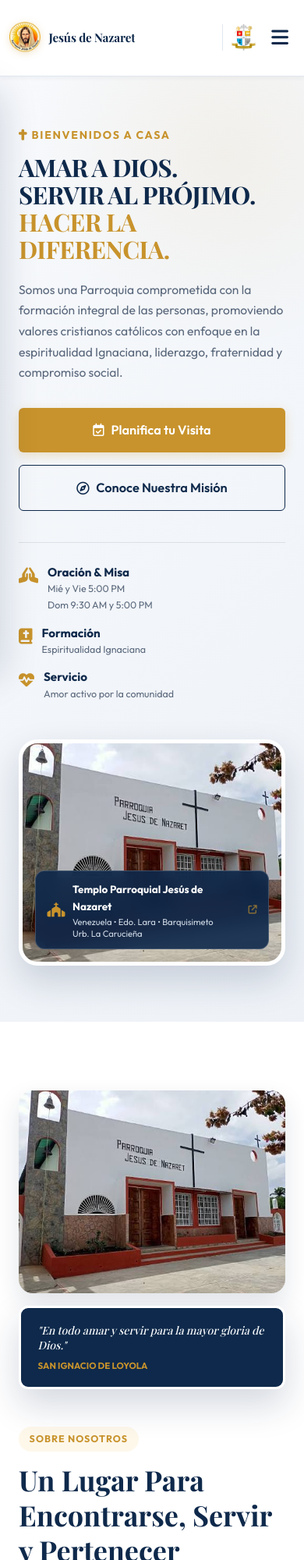
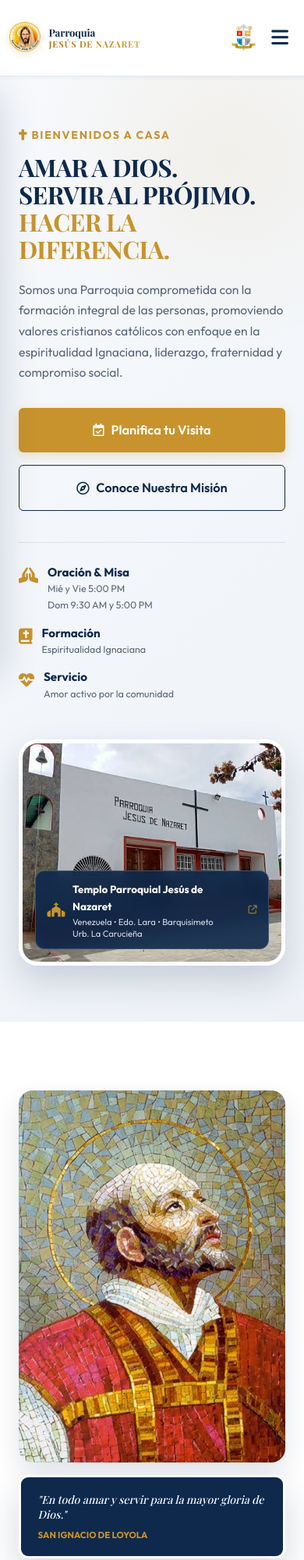
Before and after one commit to mineryisus/parroquiajnbqto, a plain HTML site: page index.html in a window 390 px wide. Shown: the top 2000 px of the page at 78% size. Drawn offline with nearby package versions, Linux system fonts and the light colour scheme; a web font is replaced by a local one.

Commit message:
Add files via upload

```diff
--- a/css/styles.css
+++ b/css/styles.css
@@ -183,20 +183,65 @@ button, input, textarea, select {
 
 .brand-title {
   font-family: var(--font-heading);
-  font-size: 1.18rem;
-  font-weight: 700;
-  color: var(--color-primary);
-  line-height: 1.15;
+  font-size: 1.05rem;
+  font-weight: 700;
+  color: var(--color-primary);
+  line-height: 1.14;
   letter-spacing: -0.01em;
-}
-
-.brand-subtitle {
-  font-size: 0.72rem;
-  font-weight: 600;
+  display: flex;
+  flex-direction: column;
+}
+
+/* Segunda línea: nombre en dorado, mayúsculas y con un brillo muy sutil */
+.brand-acento {
+  display: block;
+  font-family: var(--font-heading);
+  font-size: 0.86em;
+  letter-spacing: 0.07em;
+  text-transform: uppercase;
   color: var(--color-secondary);
-  text-transform: uppercase;
-  letter-spacing: 0.08em;
-  margin-top: 2px;
+}
+
+/* El brillo se aplica solo si el navegador permite recortar el fondo al texto */
+@supports ((background-clip: text) or (-webkit-background-clip: text)) {
+  .brand-acento {
+    background-image: linear-gradient(
+      100deg,
+      #ab741d 0%,
+      #c8932c 32%,
+      #e2b961 47%,
+      #f8e7b9 50%,
+      #e2b961 53%,
+      #c8932c 68%,
+      #ab741d 100%
+    );
+    background-size: 300% 100%;
+    background-position: 100% 0;
+    -webkit-background-clip: text;
+    background-clip: text;
+    -webkit-text-fill-color: transparent;
+    animation: brand-brillo 9s ease-in-out infinite;
+  }
+}
+
+@keyframes brand-brillo {
+  0%,
+  45% {
+    background-position: 100% 0;
+  }
+  85%,
+  100% {
+    background-position: 0% 0;
+  }
+}
+
+@media (prefers-reduced-motion: reduce) {
+  .brand-acento {
+    animation: none !important;
+    background-image: none;
+    -webkit-text-fill-color: currentColor;
+    color: var(--color-secondary);
+  }
 }
 
 /* Navegación Central */
@@ -253,8 +298,6 @@ button, input, textarea, select {
   display: flex;
   align-items: center;
   gap: 0.65rem;
-  padding-left: 1rem;
-  border-left: 1px solid var(--color-border);
   text-decoration: none;
 }
 
@@ -652,6 +695,12 @@ button, input, textarea, select {
   height: 400px;
   object-fit: cover;
   display: block;
+}
+
+/* Mosaico de San Ignacio: se muestra completo, sin recorte */
+.about-main-img-box img.about-img-portrait {
+  height: auto;
+  object-fit: contain;
 }
 
 .about-floating-card {
@@ -1941,6 +1990,19 @@ textarea.form-control {
     gap: 3rem;
   }
 
+  /* En una sola columna la imagen se limita en alto para no ocupar toda la pantalla */
+  .about-preview-media {
+    width: 100%;
+    max-width: 620px;
+    margin-inline: auto;
+  }
+
+  .about-main-img-box img.about-img-portrait {
+    height: 460px;
+    object-fit: cover;
+    object-position: center 20%;
+  }
+
   .events-giving-grid {
     grid-template-columns: 1fr;
     gap: 3rem;
@@ -1954,6 +2016,24 @@ textarea.form-control {
   .footer-grid {
     grid-template-columns: 1fr 1fr;
     gap: 2.5rem;
+  }
+
+  /* El nombre completo de la parroquia requiere más espacio en la cabecera */
+  .brand-title {
+    font-size: 1rem;
+  }
+
+  .nav-menu {
+    gap: 1.15rem;
+  }
+
+  .nav-link {
+    font-size: 0.92rem;
+  }
+
+  .header-brand-arquidiocesis .btn,
+  .header-brand-arquidiocesis .d-none-mobile {
+    display: none !important;
   }
 }
 
@@ -1990,10 +2070,11 @@ textarea.form-control {
   }
 
   .brand-title {
-    font-size: 1.05rem;
-    white-space: nowrap;
-    overflow: hidden;
-    text-overflow: ellipsis;
+    font-size: 1rem;
+    white-space: normal;
+    overflow: visible;
+    text-overflow: clip;
+    line-height: 1.15;
   }
 
   .header-brand-arquidiocesis {
@@ -2001,8 +2082,8 @@ textarea.form-control {
   }
 
   .arquidiocesis-seal {
-    padding-left: 0.65rem;
-    border-left: 1px solid var(--color-border);
+    padding-left: 0;
+    border-left: 0;
   }
 
   .arquidiocesis-seal .arquidiocesis-info {
@@ -2141,12 +2222,9 @@ textarea.form-control {
     padding-right: 0.75rem;
   }
 
-  .brand-text-block .brand-subtitle {
-    display: none;
-  }
-
   .brand-title {
-    font-size: 0.95rem;
+    font-size: 0.82rem;
+    line-height: 1.2;
   }
 
   .header-brand-parroquia .brand-logo-img {
@@ -2618,3 +2696,21 @@ a.group-join-value {
     line-height: 1.35;
   }
 }
+
+/* Mosaico de San Ignacio en móviles: proporción natural de la obra */
+@media (max-width: 580px) {
+  .about-main-img-box img.about-img-portrait {
+    height: auto;
+  }
+}
+
+/* Cabecera en pantallas muy estrechas: el nombre completo debe caber en una línea */
+@media (max-width: 360px) {
+  .brand-title {
+    font-size: 0.76rem;
+  }
+
+  .header-brand-parroquia {
+    gap: 0.5rem;
+  }
+}
--- a/index.html
+++ b/index.html
@@ -16,7 +16,7 @@
   <link rel="stylesheet" href="https://cdnjs.cloudflare.com/ajax/libs/font-awesome/6.5.1/css/all.min.css">
 
   <!-- Hoja de Estilos -->
-  <link rel="stylesheet" href="css/styles.css?v=20261114b">
+  <link rel="stylesheet" href="css/styles.css?v=20261114n">
 </head>
 <body>
 
@@ -29,8 +29,7 @@
       <a href="index.html" class="header-brand-parroquia" title="Ir a Inicio - Parroquia Jesús de Nazaret">
         <img src="assets/images/logo-parroquia.webp" alt="Emblema Dorado Parroquia Jesús de Nazaret" class="brand-logo-img" loading="eager">
         <div class="brand-text-block">
-          <span class="brand-title">Jesús de Nazaret</span>
-          <span class="brand-subtitle">Parroquia Católica</span>
+          <span class="brand-title"><span class="brand-linea">Parroquia</span><span class="brand-acento">Jesús de Nazaret</span></span>
         </div>
       </a>
 
@@ -41,7 +40,7 @@
           <div style="display: flex; align-items: center; gap: 0.75rem;">
             <img src="assets/images/logo-parroquia.webp" alt="Logo Parroquia">
             <div>
-              <strong style="color: var(--color-primary); font-size: 0.95rem; display: block;">Jesús de Nazaret</strong>
+              <strong style="color: var(--color-primary); font-size: 0.95rem; display: block;">Parroquia <span class="brand-acento">Jesús de Nazaret</span></strong>
               <span style="color: var(--color-secondary); font-size: 0.75rem; text-transform: uppercase;">Arquidiócesis de Barquisimeto</span>
             </div>
           </div>
@@ -156,7 +155,7 @@
           <!-- Columna Imagen con Cita Ignaciana -->
           <div class="about-preview-media">
             <div class="about-main-img-box">
-              <img src="assets/images/parroquia-templo.jpg" alt="Interior y Vida en la Parroquia">
+              <img src="assets/images/san-ignacio-loyola.jpg" alt="Mosaico de San Ignacio de Loyola" class="about-img-portrait" loading="lazy">
             </div>
             <div class="about-floating-card">
               <p class="ignatian-quote">"En todo amar y servir para la mayor gloria de Dios."</p>
@@ -651,6 +650,6 @@
   </footer>
 
   <!-- Scripts -->
-  <script src="js/main.js?v=20261114b"></script>
+  <script src="js/main.js?v=20261114n"></script>
 </body>
 </html>
```
Also changed, not shown: contacto.html (+4 -5 lines), grupos.html (+4 -5 lines), nosotros.html (+4 -5 lines), privacidad.html (+4 -5 lines), assets/images/san-ignacio-loyola.jpg (added).
